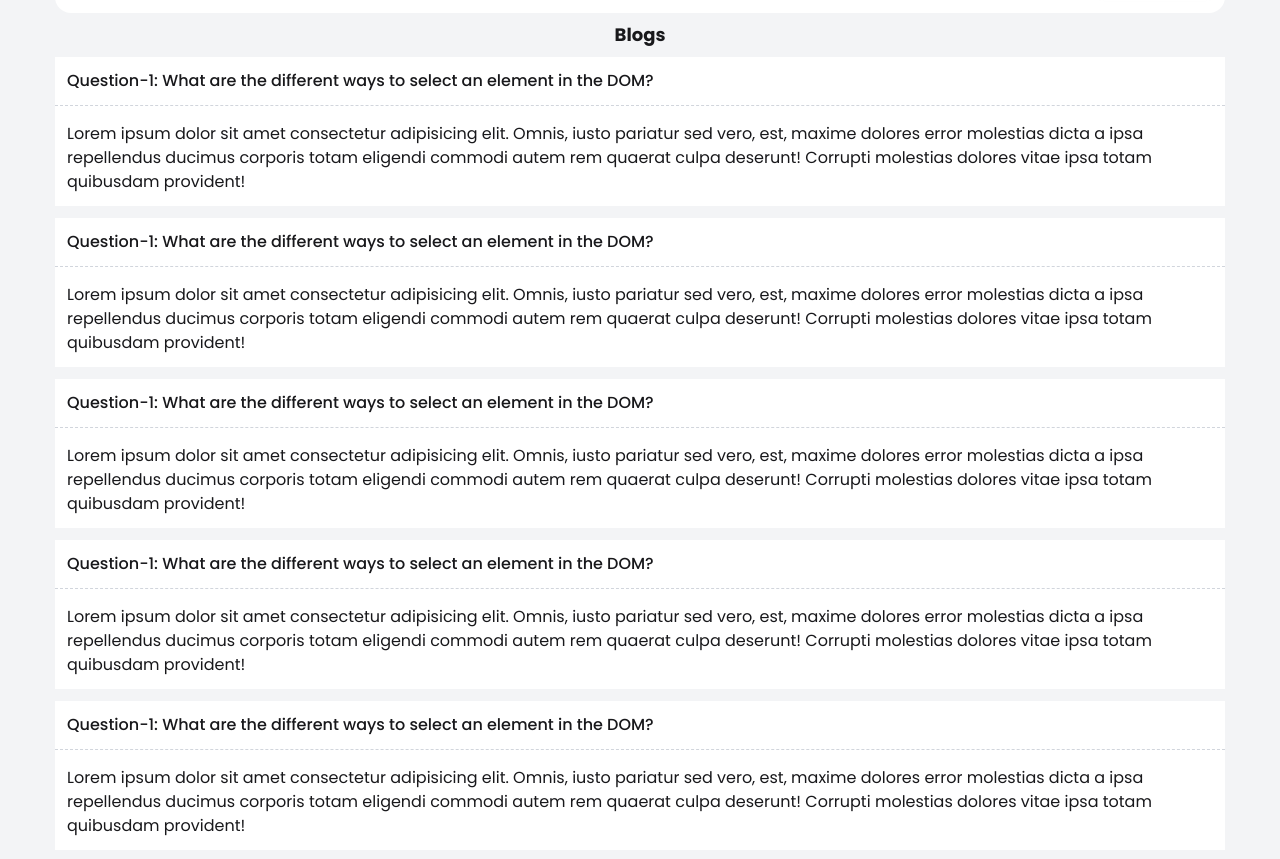
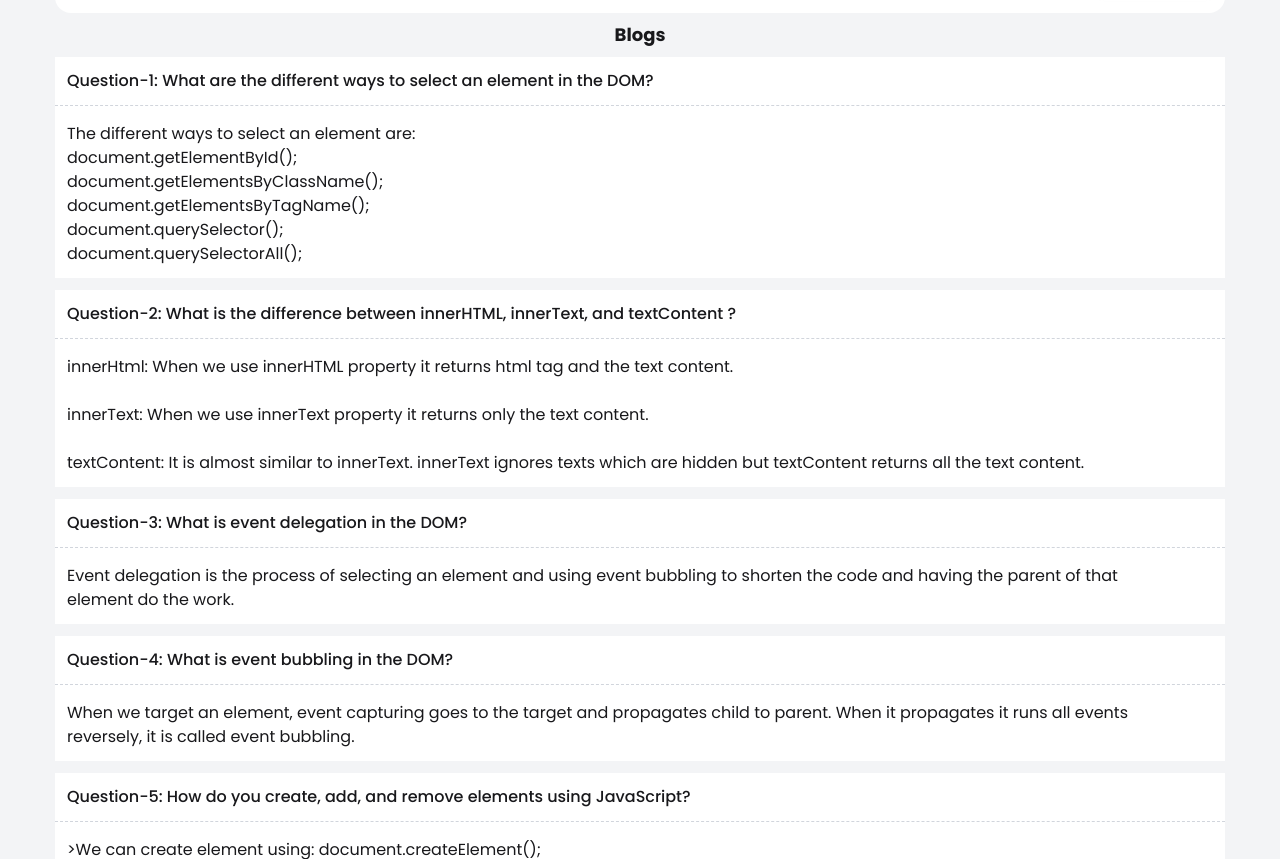
Before and after one commit to sazzadzia77/assignment-5, a plain HTML site: page blog.html in a window 1280 px wide. Shown: the part 71-930 px from the top of the page. Drawn offline with nearby package versions, Linux system fonts and the light colour scheme.

Commit message:
final commit

```diff
--- a/blog.html
+++ b/blog.html
@@ -1,5 +1,6 @@
 <!DOCTYPE html>
 <html lang="en">
+
 <head>
     <meta charset="UTF-8">
     <meta name="viewport" content="width=device-width, initial-scale=1.0">
@@ -19,9 +20,10 @@
         }
     </style>
 </head>
+
 <body class="poppins-regular bg-gray-100 pb-10 pt-3">
-     <!-- Header section -->
-     <header class="max-w-[1170px] bg-white mx-auto px-3 py-4 rounded-2xl">
+    <!-- Header section -->
+    <header class="max-w-[1170px] bg-white mx-auto px-3 py-4 rounded-2xl">
         <nav class="flex justify-between items-center">
             <!-- left container-->
             <div class="flex items-center">
@@ -32,7 +34,8 @@
             </div>
             <!-- Right container -->
             <div class="flex items-center gap-5">
-                <button id="btn-back-desk" class="btn bg-[#3752FD] font-medium text-sm text-white px-3 py-2 rounded-md">Back to Desk</button>
+                <button id="btn-back-desk"
+                    class="btn bg-[#3752FD] font-medium text-sm text-white px-3 py-2 rounded-md">Back to Desk</button>
             </div>
         </nav>
     </header>
@@ -40,45 +43,60 @@
         <h2 class="text-center text-lg font-bold my-2">Blogs</h2>
         <section class="max-w-[1170px] mx-auto">
             <div class="bg-white py-3 mb-3">
-                <h2 class="font-medium px-3">Question-1: What are the different ways to select an element in the DOM?</h2>
+                <h2 class="font-medium px-3">Question-1: What are the different ways to select an element in the DOM?
+                </h2>
                 <hr class="border-dashed border-gray-300 mt-3 mb-4">
-                <p class="px-3 pr-10">Lorem ipsum dolor sit amet consectetur adipisicing elit. Omnis, iusto pariatur sed vero, est, maxime dolores error molestias dicta a ipsa repellendus ducimus corporis totam eligendi commodi autem rem quaerat culpa deserunt! Corrupti molestias dolores vitae ipsa totam quibusdam provident!</p>
+                <p class="px-3 pr-10">The different ways to select an element are: <br>
+                    document.getElementById(); <br>
+                    document.getElementsByClassName(); <br>
+                    document.getElementsByTagName(); <br>
+                    document.querySelector(); <br>
+                    document.querySelectorAll(); <br>
+                </p>
             </div>
             <div class="bg-white py-3 mb-3">
-                <h2 class="font-medium px-3">Question-1: What are the different ways to select an element in the DOM?</h2>
+                <h2 class="font-medium px-3">Question-2: What is the difference between innerHTML, innerText, and
+                    textContent ?</h2>
                 <hr class="border-dashed border-gray-300 mt-3 mb-4">
-                <p class="px-3 pr-10">Lorem ipsum dolor sit amet consectetur adipisicing elit. Omnis, iusto pariatur sed vero, est, maxime dolores error molestias dicta a ipsa repellendus ducimus corporis totam eligendi commodi autem rem quaerat culpa deserunt! Corrupti molestias dolores vitae ipsa totam quibusdam provident!</p>
+                <p class="px-3 pr-10">innerHtml: When we use innerHTML property it returns html tag and the text
+                    content. <br><br>
+                    innerText: When we use innerText property it returns only the text content. <br><br>
+                    textContent: It is almost similar to innerText. innerText ignores texts which are hidden but
+                    textContent returns all the text content.</p>
             </div>
             <div class="bg-white py-3 mb-3">
-                <h2 class="font-medium px-3">Question-1: What are the different ways to select an element in the DOM?</h2>
+                <h2 class="font-medium px-3">Question-3: What is event delegation in the DOM?</h2>
                 <hr class="border-dashed border-gray-300 mt-3 mb-4">
-                <p class="px-3 pr-10">Lorem ipsum dolor sit amet consectetur adipisicing elit. Omnis, iusto pariatur sed vero, est, maxime dolores error molestias dicta a ipsa repellendus ducimus corporis totam eligendi commodi autem rem quaerat culpa deserunt! Corrupti molestias dolores vitae ipsa totam quibusdam provident!</p>
+                <p class="px-3 pr-10">Event delegation is the process of selecting an element and using event bubbling
+                    to shorten the code and having the parent of that element do the work.</p>
             </div>
             <div class="bg-white py-3 mb-3">
-                <h2 class="font-medium px-3">Question-1: What are the different ways to select an element in the DOM?</h2>
+                <h2 class="font-medium px-3">Question-4: What is event bubbling in the DOM?</h2>
                 <hr class="border-dashed border-gray-300 mt-3 mb-4">
-                <p class="px-3 pr-10">Lorem ipsum dolor sit amet consectetur adipisicing elit. Omnis, iusto pariatur sed vero, est, maxime dolores error molestias dicta a ipsa repellendus ducimus corporis totam eligendi commodi autem rem quaerat culpa deserunt! Corrupti molestias dolores vitae ipsa totam quibusdam provident!</p>
+                <p class="px-3 pr-10">When we target an element, event capturing goes to the target and propagates child
+                    to parent. When it propagates it runs all events reversely, it is called event bubbling.</p>
             </div>
             <div class="bg-white py-3 mb-3">
-                <h2 class="font-medium px-3">Question-1: What are the different ways to select an element in the DOM?</h2>
+                <h2 class="font-medium px-3">Question-5: How do you create, add, and remove elements using JavaScript?
+                </h2>
                 <hr class="border-dashed border-gray-300 mt-3 mb-4">
-                <p class="px-3 pr-10">Lorem ipsum dolor sit amet consectetur adipisicing elit. Omnis, iusto pariatur sed vero, est, maxime dolores error molestias dicta a ipsa repellendus ducimus corporis totam eligendi commodi autem rem quaerat culpa deserunt! Corrupti molestias dolores vitae ipsa totam quibusdam provident!</p>
-            </div>
-            <div class="bg-white py-3 mb-3">
-                <h2 class="font-medium px-3">Question-1: What are the different ways to select an element in the DOM?</h2>
-                <hr class="border-dashed border-gray-300 mt-3 mb-4">
-                <p class="px-3 pr-10">Lorem ipsum dolor sit amet consectetur adipisicing elit. Omnis, iusto pariatur sed vero, est, maxime dolores error molestias dicta a ipsa repellendus ducimus corporis totam eligendi commodi autem rem quaerat culpa deserunt! Corrupti molestias dolores vitae ipsa totam quibusdam provident!</p>
+                <p class="px-3 pr-10">
+                    >We can create element using: document.createElement();<br><br>
+                    >We can add elements using: appendChild();<br><br>
+                    >We can remove using: remove() or removeChild();
+                </p>
             </div>
         </section>
     </main>
 
     <script>
         document.getElementById('btn-back-desk')
-    .addEventListener('click', function () {
-        window.location.href = 'index.html';
-    })
+            .addEventListener('click', function () {
+                window.location.href = 'index.html';
+            })
 
     </script>
     <script src="./utilities/utilities.js"></script>
 </body>
+
 </html>
```
